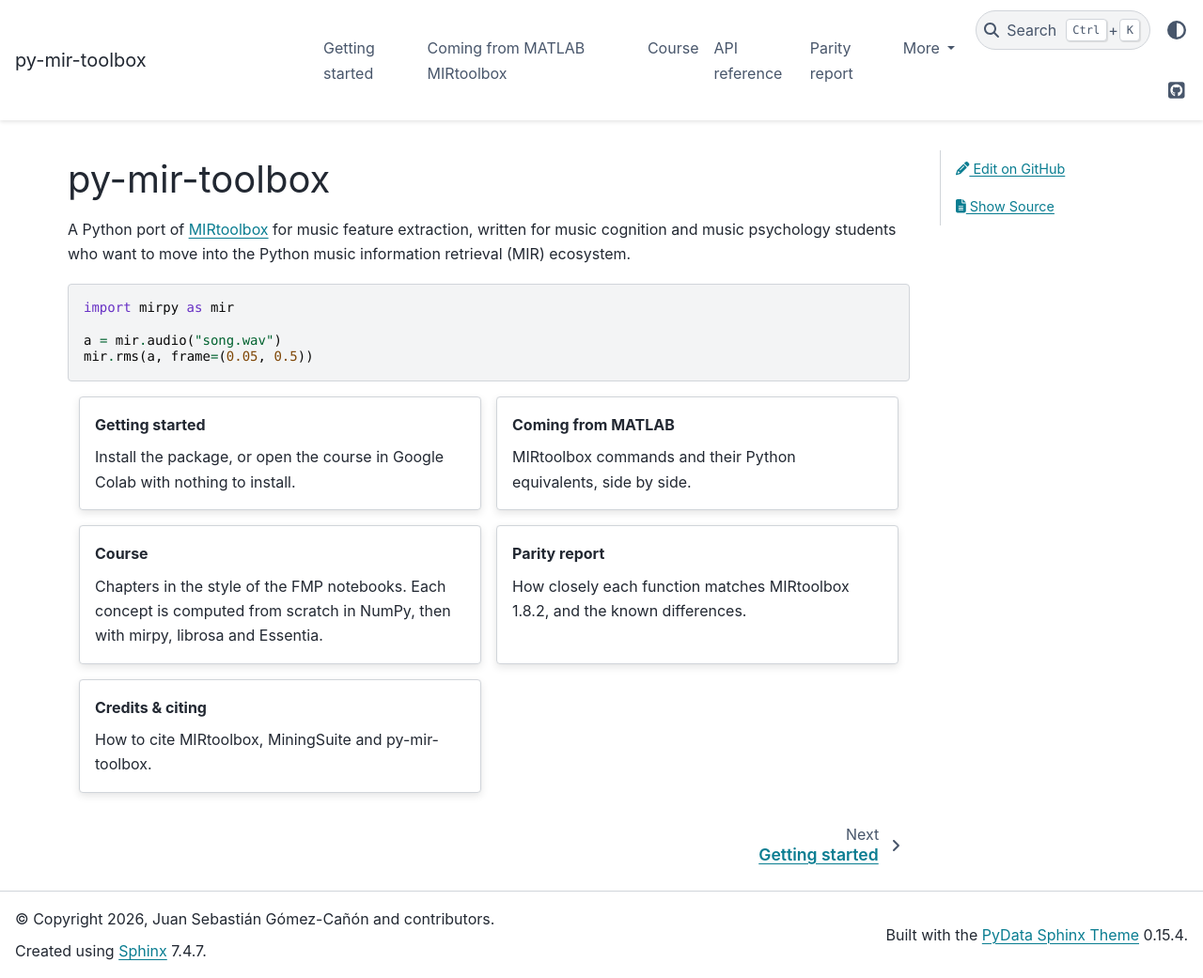
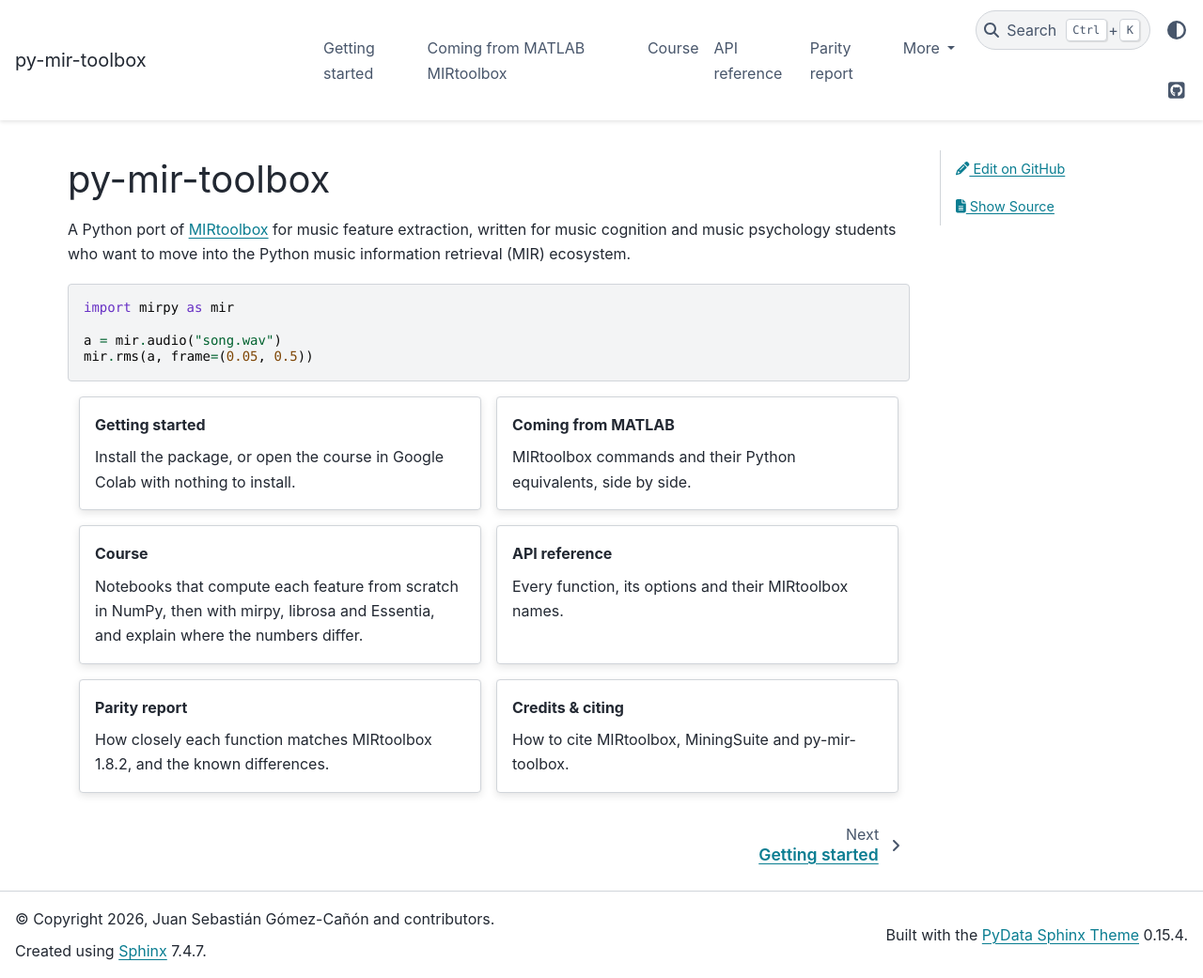
Before and after one commit to juansgomez87/py-mir-toolbox, a Sphinx documentation site: the page built from docs/index.md, in a window 1280 px wide and 1041 px high. Shown: the whole window at 94% size. Built offline with Sphinx 7.4.7 and the PyData theme 0.15.4, drawn with Linux system fonts in a browser that asks for light colours; the version number could not be read and is left out.

Commit message:
docs: explain the course layout and references, add API card and Kazazis reference

```diff
--- a/docs/index.md
+++ b/docs/index.md
@@ -27,7 +27,13 @@ MIRtoolbox commands and their Python equivalents, side by side.
 :::{grid-item-card} Course
 :link: chapters/index
 :link-type: doc
-Chapters in the style of the FMP notebooks. Each concept is computed from scratch in NumPy, then with mirpy, librosa and Essentia.
+Notebooks that compute each feature from scratch in NumPy, then with mirpy, librosa and Essentia, and explain where the numbers differ.
+:::
+
+:::{grid-item-card} API reference
+:link: api
+:link-type: doc
+Every function, its options and their MIRtoolbox names.
 :::
 
 :::{grid-item-card} Parity report
```
Also changed, not shown: docs/chapters/index.md (+4 -2 lines), docs/parity.md (+3 -1 lines).
